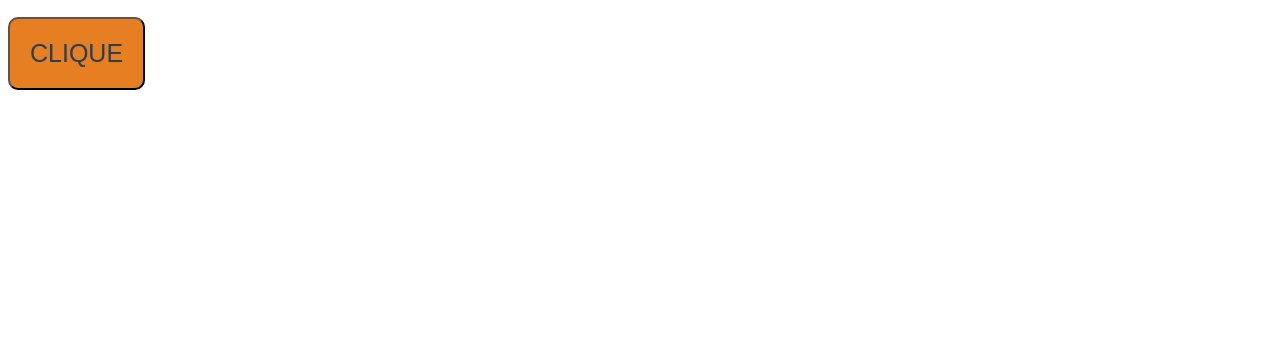
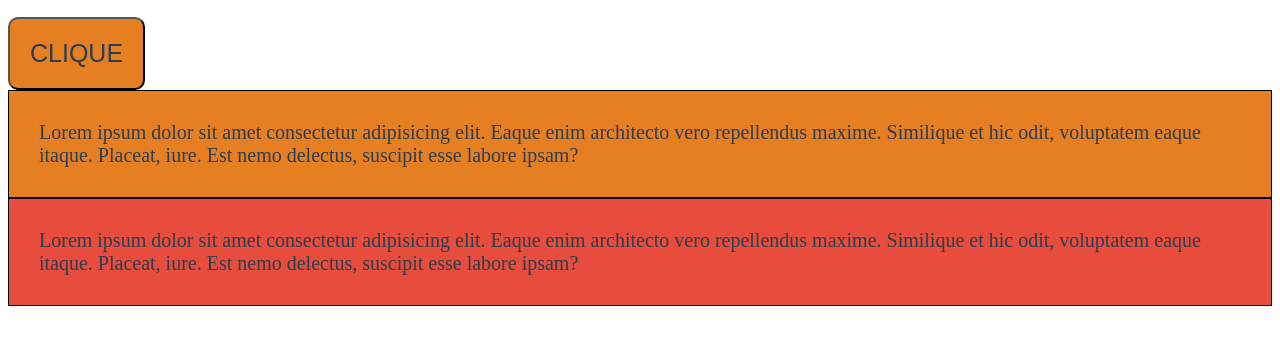
Before and after one commit to juliedejeanty/sass-exo, a plain HTML site: page index.html in a window 1280 px wide. Shown: the part 61-406 px from the top of the page. Drawn offline with Linux system fonts and the light colour scheme.

Commit message:
add extends (alert)

```diff
--- a/index.html
+++ b/index.html
@@ -13,6 +13,9 @@
 
     <button class="btn btn-danger btn-warning">CLIQUE</button>
 
+    <div class="alert-warning">Lorem ipsum dolor sit amet consectetur adipisicing elit. Eaque enim architecto vero repellendus maxime. Similique et hic odit, voluptatem eaque itaque. Placeat, iure. Est nemo delectus, suscipit esse labore ipsam?</div>
+    <div class="alert-danger">Lorem ipsum dolor sit amet consectetur adipisicing elit. Eaque enim architecto vero repellendus maxime. Similique et hic odit, voluptatem eaque itaque. Placeat, iure. Est nemo delectus, suscipit esse labore ipsam?</div>
+
 
 
 </body>
--- a/src/main.scss
+++ b/src/main.scss
@@ -27,8 +27,24 @@ h1{
 }
 
 
-
-
 h1{
     @include camion(blue)
 }
+
+%alert{
+    padding: 30px;
+    font-size: 20px;
+    border: 1px solid $dark;
+    color : $light;
+
+}
+
+.alert-danger{
+    @extend %alert;
+    background : $danger;
+}
+
+.alert-warning{
+    @extend %alert;
+    background : $warning;
+}
```
Also changed, not shown: dist/style.css, 1 other file.
